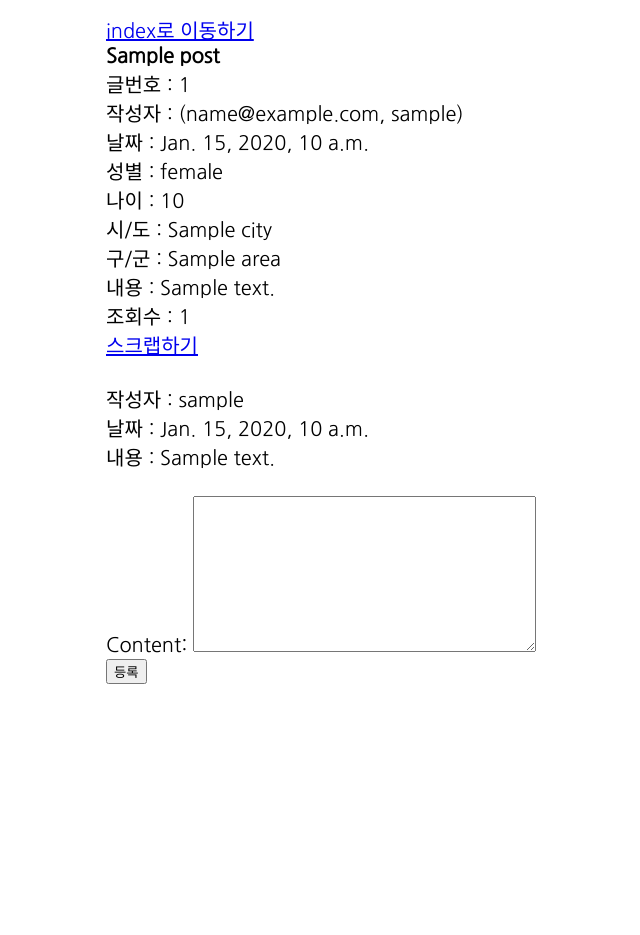
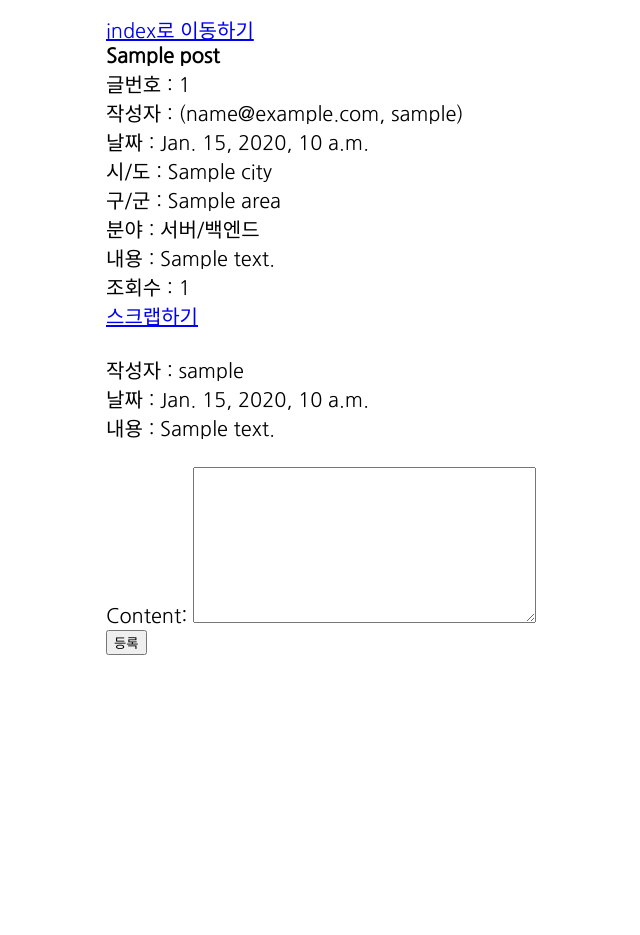
Before and after one commit to zeeyon/CompeteValue, a Django app: page /posts/1 in a window 1280 px wide. Shown: the part 65-1000 px from the top of the page, without its empty margins (144-784 px from the left). Run offline with Django 3.2, Linux system fonts and the light colour scheme; tables that the repository leaves empty hold one stand-in row (values such as "Sample post"); some web fonts are replaced.

Commit message:
분야 중복 선택 가능 및 글쓰기 나이/성별 제거

```diff
--- a/likecompetition/likecompetition/settings.py
+++ b/likecompetition/likecompetition/settings.py
@@ -40,6 +40,7 @@ INSTALLED_APPS = [
     'accounts.apps.AccountsConfig',
     'posts.apps.PostsConfig',
     'users.apps.UsersConfig',
+    'multiselectfield',
 ]
 
 MIDDLEWARE = [
--- a/likecompetition/posts/forms.py
+++ b/likecompetition/posts/forms.py
@@ -4,7 +4,7 @@ from .models import Post, Comment, Area
 class PostForm(forms.ModelForm):
     class Meta:
         model = Post
-        fields = ['title','gender','age','city','area','content']
+        fields = ['title','city','area','field','content']
 
     def __init__(self, *args, **kwargs):
         super().__init__(*args, **kwargs)
--- a/likecompetition/posts/models.py
+++ b/likecompetition/posts/models.py
@@ -1,5 +1,7 @@
 from django.db import models
 from django.conf import settings
+from django.contrib.auth.models import User
+from multiselectfield import MultiSelectField
 
 class City(models.Model):
     name = models.CharField(max_length=40)
@@ -14,17 +16,19 @@ class Area(models.Model):
     def __str__(self):
         return self.name
 
+FIELD_CHOICES=(
+    ('server_backend','서버/백엔드'),
+    ('frontend','프론트엔드'),
+    ('web_pullstack','웹 풀스택'),
+)
+
 class Post(models.Model):
     title = models.CharField(max_length=50, null=False)
     user = models.ForeignKey(settings.AUTH_USER_MODEL, on_delete=models.CASCADE)
     date = models.DateTimeField(auto_now_add=True)
-    gender = models.CharField(max_length=50, choices={
-        ('male','남자'),
-        ('female','여자'),
-    })
-    age = models.IntegerField(null=True)
     city = models.ForeignKey(City, on_delete=models.SET_NULL, blank=True, null=True)
     area = models.ForeignKey(Area, on_delete=models.SET_NULL, blank=True, null=True)
+    field = MultiSelectField(choices=FIELD_CHOICES)
     content = models.TextField(default='')
     view_count = models.IntegerField(default=0)
 
--- a/likecompetition/posts/templates/post_detail.html
+++ b/likecompetition/posts/templates/post_detail.html
@@ -8,10 +8,11 @@
 글번호 : {{ post.id }}<br>
 작성자 : {{ post.user }}<br>
 날짜 : {{ post.date }}<br>
-성별 : {{ post.gender }}<br>
-나이 : {{ post.age }}<br>
+{% comment %} 성별 : {{ post.gender }}<br>
+나이 : {{ post.age }}<br> {% endcomment %}
 시/도 : {{ post.city }}<br>
 구/군 : {{ post.area }}<br>
+분야 : {{ post.field }}<br>
 내용 : {{ post.content }}<br>
 조회수 : {{ post.view_count }}<br>
 
```
